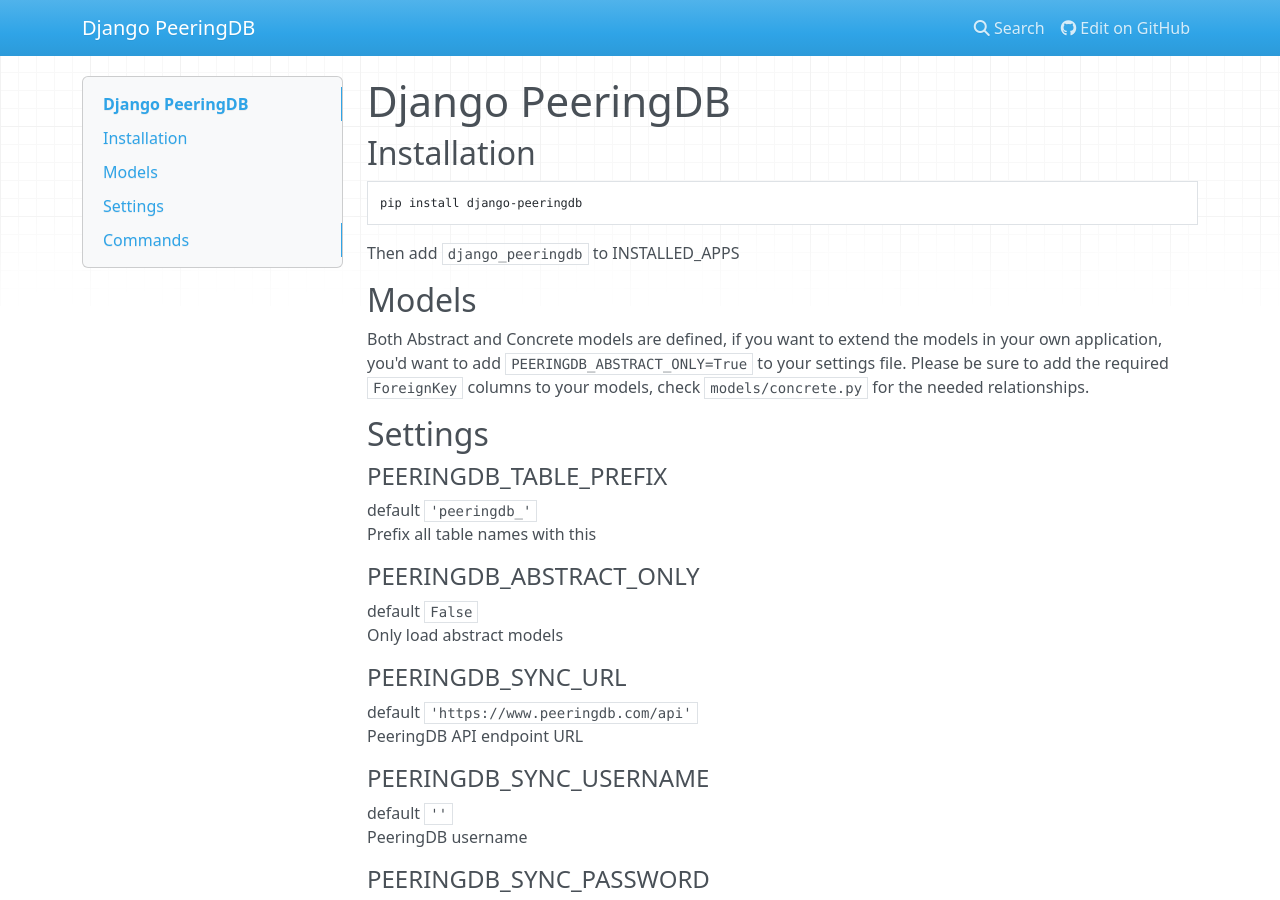
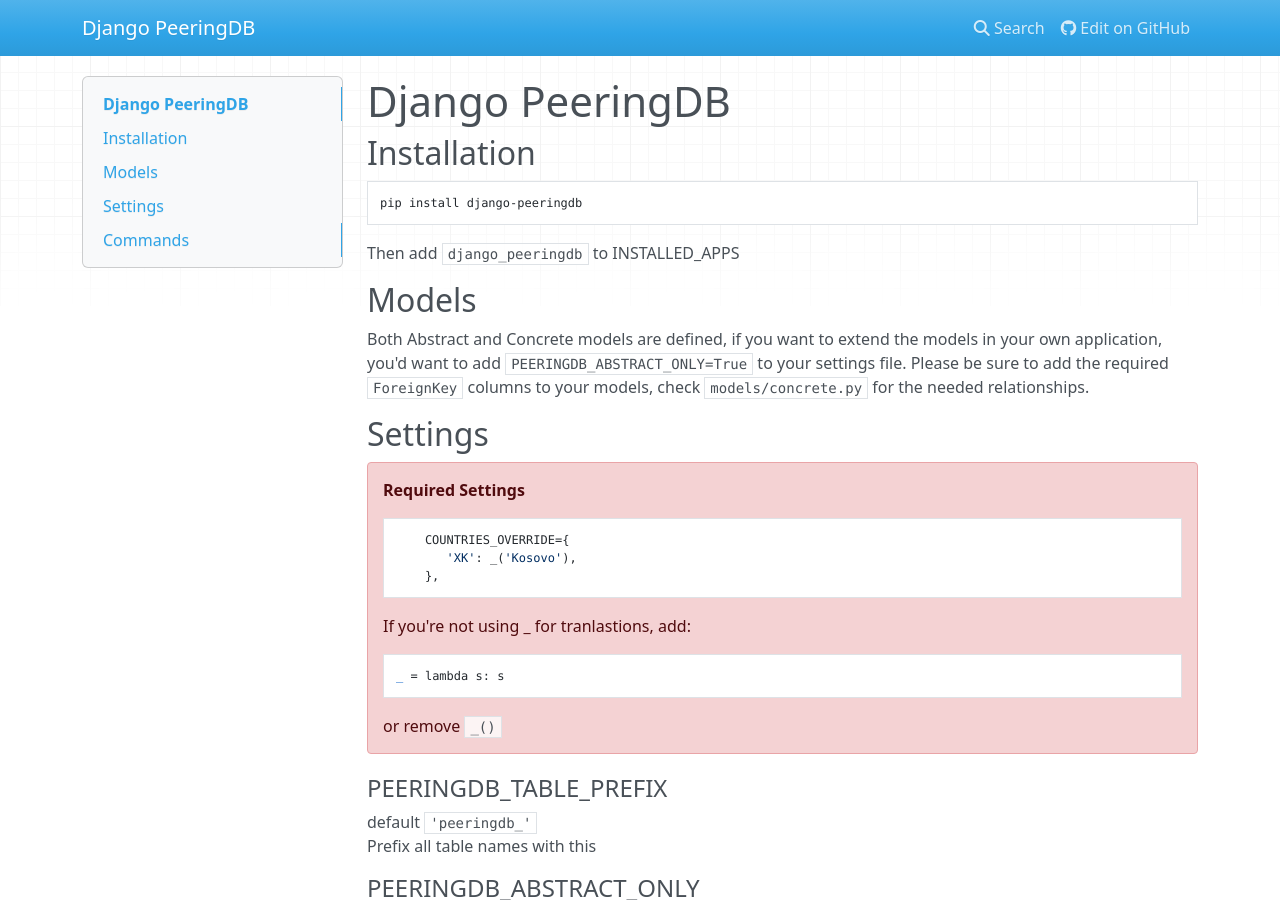
Before and after one commit to peeringdb/django-peeringdb, an MkDocs documentation site: the page built from docs/index.md, in a window 1280 px wide and 900 px high. Built offline with MkDocs 1.6.1, drawn with Linux system fonts in a browser that asks for light colours; nearby versions of some CDN libraries; old or Windows-style settings are respelled for this version of MkDocs.

Commit message:
add docs for XK

```diff
--- a/docs/index.md
+++ b/docs/index.md
@@ -12,6 +12,18 @@
 
 
 ## Settings
+
+!!! danger "Required Settings"
+
+            COUNTRIES_OVERRIDE={
+               'XK': _('Kosovo'),
+            },
+
+    If you're not using _ for tranlastions, add:
+
+        _ = lambda s: s
+
+    or remove `_()`
 
 #### PEERINGDB_TABLE_PREFIX
 default `'peeringdb_'`
```
